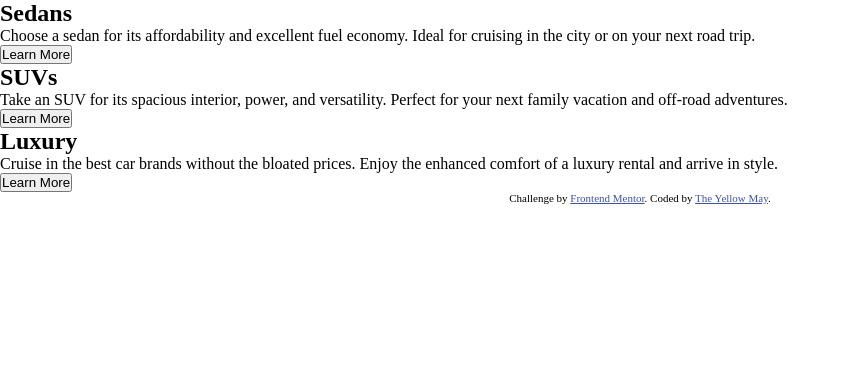
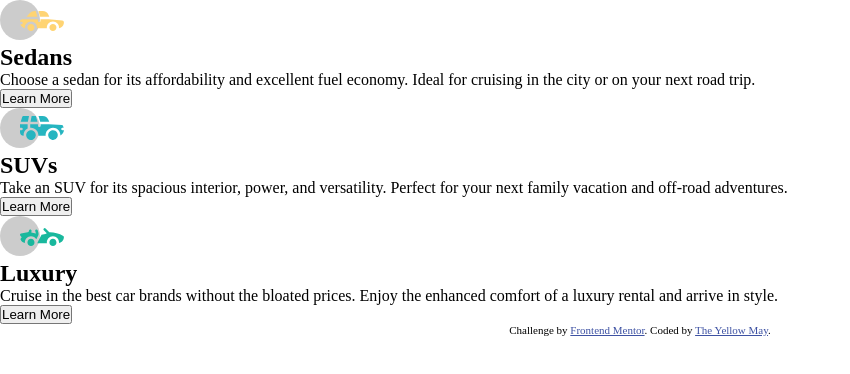
Before and after one commit to Yellow-May/3-column-preview-card-component, a plain HTML site: page index.html in a window 1280 px wide. Shown: the whole page, without its empty margins (0-850 px from the left). Drawn offline with Linux system fonts and the light colour scheme.

Commit message:
-index.html format changes -img tag added to section elements

```diff
--- a/index.html
+++ b/index.html
@@ -27,6 +27,7 @@
 
   <main>
     <section>
+      <img src="./images/icon-sedans.svg" alt="Sedans">
       <h2>Sedans</h2>
       <p>Choose a sedan for its affordability and excellent fuel economy. Ideal for cruising in the city
         or on your next road trip.</p>
@@ -34,6 +35,7 @@
     </section>
 
     <section>
+      <img src="./images/icon-suvs.svg" alt="SUVs">
       <h2>SUVs</h2>
       <p>Take an SUV for its spacious interior, power, and versatility. Perfect for your next family vacation
         and off-road adventures.</p>
@@ -41,6 +43,7 @@
     </section>
 
     <section>
+      <img src="./images/icon-luxury.svg" alt="Luxury">
       <h2>Luxury</h2>
       <p>Cruise in the best car brands without the bloated prices. Enjoy the enhanced comfort of a luxury
         rental and arrive in style.</p>
```
